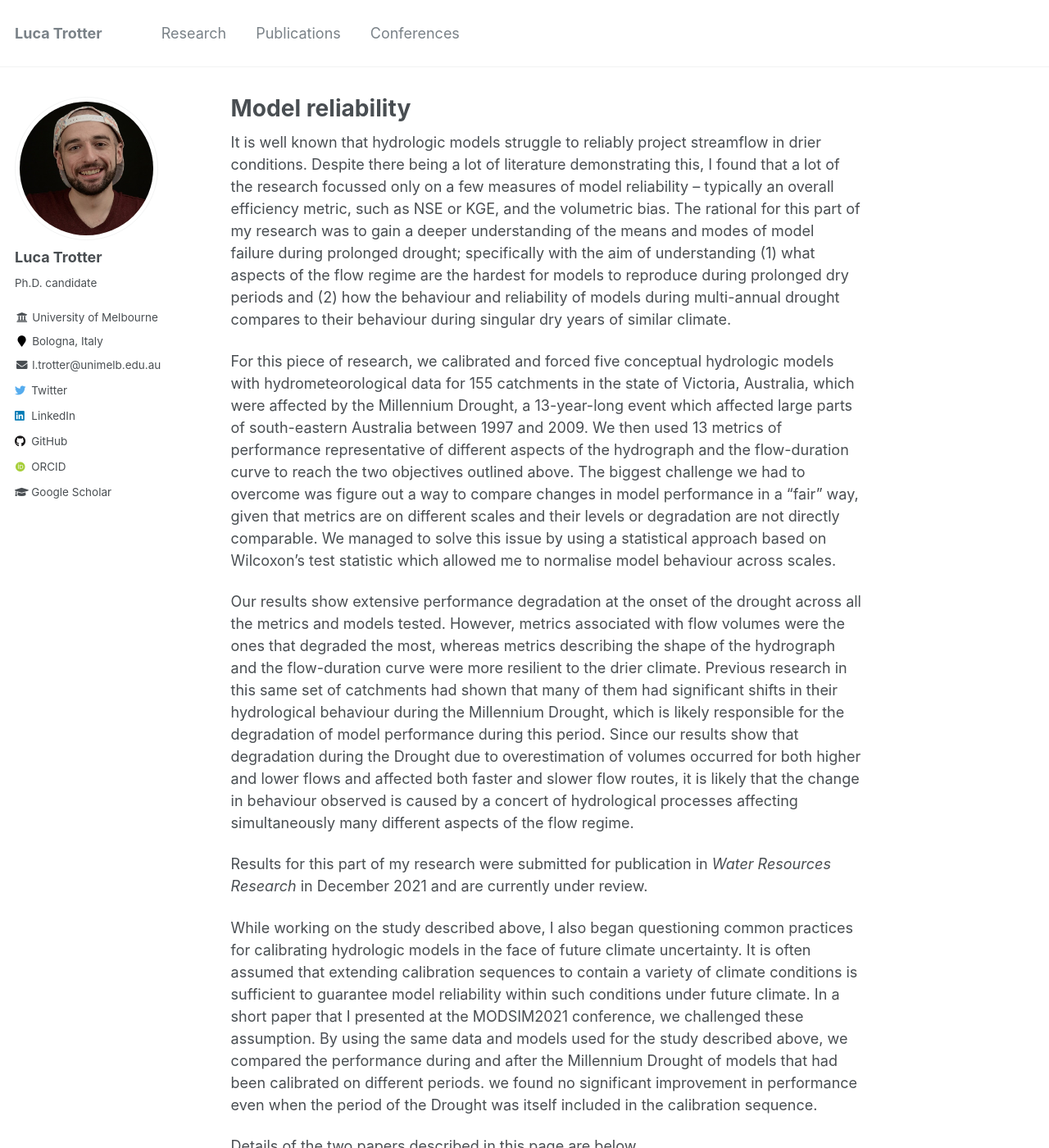
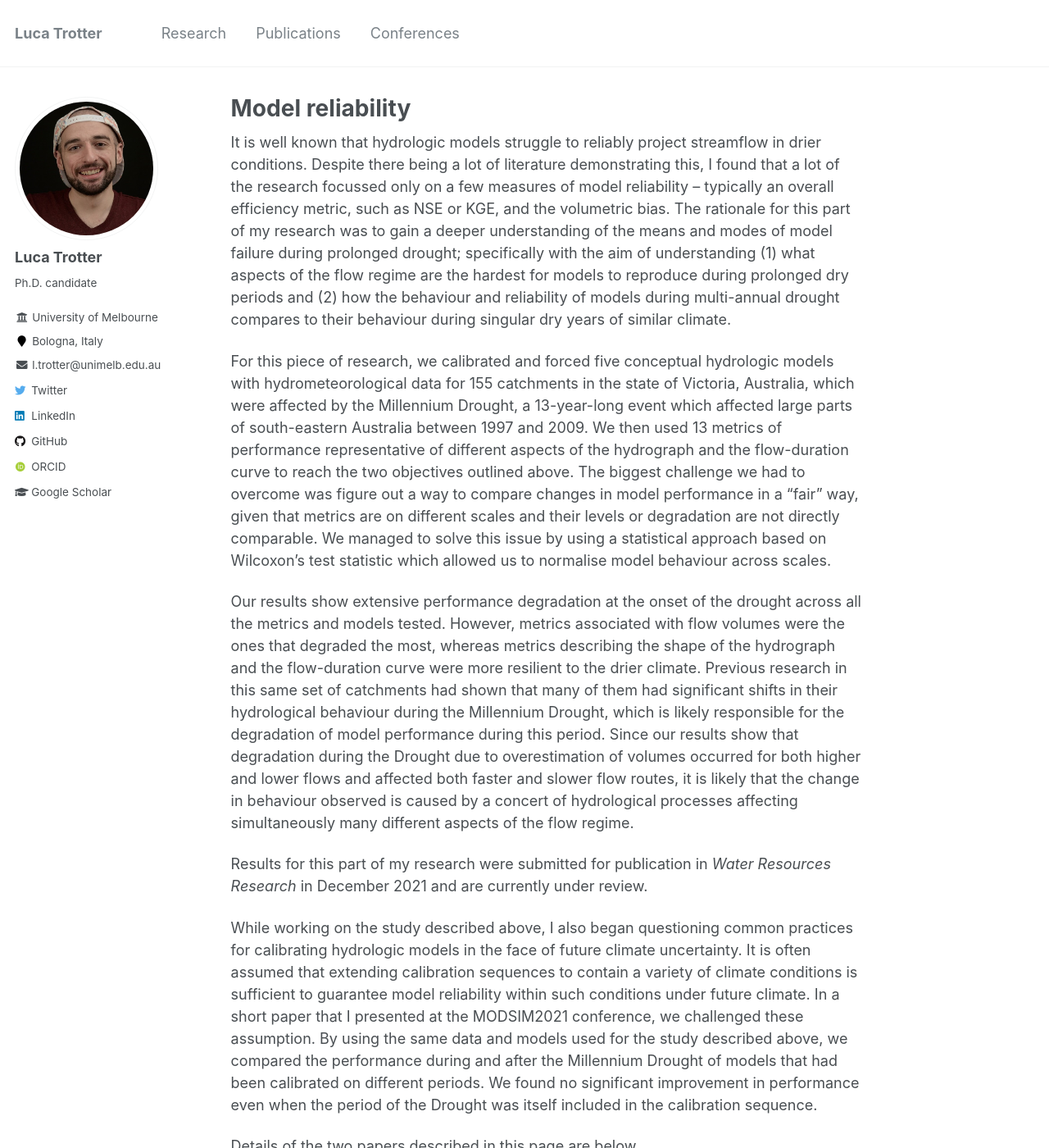
Before and after one commit to ltrotter/ltrotter.github.io, a Jekyll site: the page built from _research/model-reliability.md, in a window 1280 px wide and 1400 px high. Shown: the whole window at 82% size. Built offline with Jekyll 4.4.1, drawn with Linux system fonts in a browser that asks for light colours; some web fonts are replaced.

Commit message:
typos in model-reliability

```diff
--- a/_research/model-reliability.md
+++ b/_research/model-reliability.md
@@ -6,15 +6,15 @@ collection: research
 order_number: 10
 ---
 
-It is well known that hydrologic models struggle to reliably project streamflow in drier conditions. Despite there being a lot of literature demonstrating this, I found that a lot of the research focussed only on a few measures of model reliability -- typically an overall efficiency metric, such as NSE or KGE, and the volumetric bias. The rational for this part of my research was to gain a deeper understanding of the means and modes of model failure during prolonged drought; specifically with the aim of understanding (1) what aspects of the flow regime are the hardest for models to reproduce during prolonged dry periods and (2) how the behaviour and reliability of models during multi-annual drought compares to their behaviour during singular dry years of similar climate.
+It is well known that hydrologic models struggle to reliably project streamflow in drier conditions. Despite there being a lot of literature demonstrating this, I found that a lot of the research focussed only on a few measures of model reliability -- typically an overall efficiency metric, such as NSE or KGE, and the volumetric bias. The rationale for this part of my research was to gain a deeper understanding of the means and modes of model failure during prolonged drought; specifically with the aim of understanding (1) what aspects of the flow regime are the hardest for models to reproduce during prolonged dry periods and (2) how the behaviour and reliability of models during multi-annual drought compares to their behaviour during singular dry years of similar climate.
 
-For this piece of research, we calibrated and forced five conceptual hydrologic models with hydrometeorological data for 155 catchments in the state of Victoria, Australia, which were affected by the Millennium Drought, a 13-year-long event which affected large parts of south-eastern Australia between 1997 and 2009. We then used 13 metrics of performance representative of different aspects of the hydrograph and the flow-duration curve to reach the two objectives outlined above. The biggest challenge we had to overcome was figure out a way to compare changes in model performance in a "fair" way, given that metrics are on different scales and their levels or degradation are not directly comparable. We managed to solve this issue by using a statistical approach based on Wilcoxon's test statistic which allowed me to normalise model behaviour across scales.
+For this piece of research, we calibrated and forced five conceptual hydrologic models with hydrometeorological data for 155 catchments in the state of Victoria, Australia, which were affected by the Millennium Drought, a 13-year-long event which affected large parts of south-eastern Australia between 1997 and 2009. We then used 13 metrics of performance representative of different aspects of the hydrograph and the flow-duration curve to reach the two objectives outlined above. The biggest challenge we had to overcome was figure out a way to compare changes in model performance in a "fair" way, given that metrics are on different scales and their levels or degradation are not directly comparable. We managed to solve this issue by using a statistical approach based on Wilcoxon's test statistic which allowed us to normalise model behaviour across scales.
 
 Our results show extensive performance degradation at the onset of the drought across all the metrics and models tested. However, metrics associated with flow volumes were the ones that degraded the most, whereas metrics describing the shape of the hydrograph and the flow-duration curve were more resilient to the drier climate. Previous research in this same set of catchments had shown that many of them had significant shifts in their hydrological behaviour during the Millennium Drought, which is likely responsible for the degradation of model performance during this period. Since our results show that degradation during the Drought due to overestimation of volumes occurred for both higher and lower flows and affected both faster and slower flow routes, it is likely that the change in behaviour observed is caused by a concert of hydrological processes affecting simultaneously many different aspects of the flow regime.
 
 Results for this part of my research were submitted for publication in *Water Resources Research* in December 2021 and are currently under review.
 
-While working on the study described above, I also began questioning common practices for calibrating hydrologic models in the face of future climate uncertainty. It is often assumed that extending calibration sequences to contain a variety of climate conditions is sufficient to guarantee model reliability within such conditions under future climate. In a short paper that I presented at the MODSIM2021 conference, we challenged these assumption. By using the same data and models used for the study described above, we compared the performance during and after the Millennium Drought of models that had been calibrated on different periods. we found no significant improvement in performance even when the period of the Drought was itself included in the calibration sequence.
+While working on the study described above, I also began questioning common practices for calibrating hydrologic models in the face of future climate uncertainty. It is often assumed that extending calibration sequences to contain a variety of climate conditions is sufficient to guarantee model reliability within such conditions under future climate. In a short paper that I presented at the MODSIM2021 conference, we challenged these assumption. By using the same data and models used for the study described above, we compared the performance during and after the Millennium Drought of models that had been calibrated on different periods. We found no significant improvement in performance even when the period of the Drought was itself included in the calibration sequence.
 
 Details of the two papers described in this page are below.
 
```
